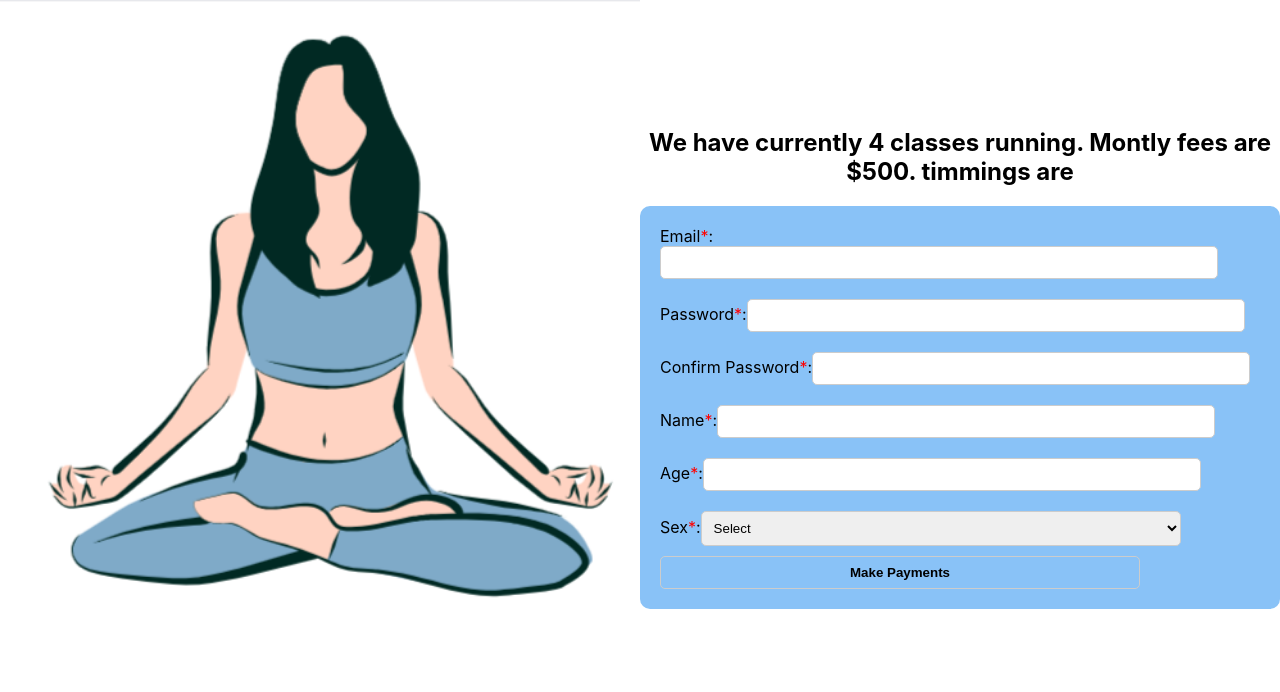
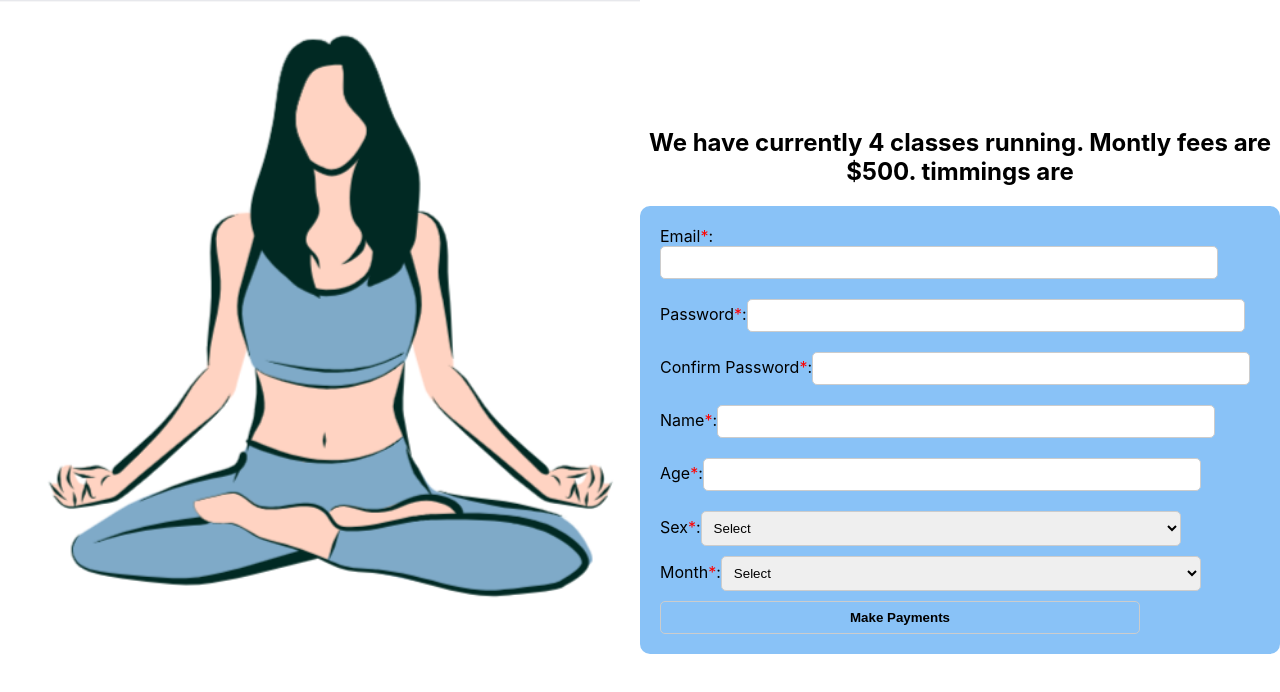
Before and after one commit to Jayabrata18/yoga-class-website, a React (Create React App) app in the folder client/: page /registration in a window 1280 px wide. Both pictures are taken after a click on the element "6 - 7 AM". Shown: the top 692 px of the page. Built offline with nearby package versions, Linux system fonts and the light colour scheme.

Commit message:
month added

```diff
--- a/client/src/pages/Login.js
+++ b/client/src/pages/Login.js
@@ -7,6 +7,8 @@ const Login = () => {
   const [password, setPassword] = useState("");
   const [loginMessage, setLoginMessage] = useState("");
   const [userSlot, setUserSlot] = useState("");
+  const [userMonth, setUserMonth] = useState("");
+
   axios.defaults.withCredentials = true;
 
   const timeSlotMapper = (slot) => {
@@ -34,13 +36,16 @@ const Login = () => {
         { email, password }
       );
 
-      const { success, slot } = response.data;
+      const { success, slot, month } = response.data;
 
       if (success) {
         setLoginMessage("Login successful!");
         setUserSlot(
-          `You have registered for the ${timeSlotMapper(slot)} slot.\nYou can only change your slot in the next billing month.`
+          `You have registered for the ${timeSlotMapper(
+            slot
+          )} slot.\nYou can only change your slot in the next billing month.`
         );
+        setUserMonth(`You are in the ${month} billing month.`);
       } else {
         setLoginMessage("Invalid email or password.");
       }
@@ -70,10 +75,13 @@ const Login = () => {
             onChange={(e) => setPassword(e.target.value)}
           />
         </div>
-        <button className="login-button"type="submit">Login</button>
+        <button className="login-button" type="submit">
+          Login
+        </button>
       </form>
       {loginMessage && <p>{loginMessage}</p>}
       {userSlot && <p>{userSlot}</p>}
+      {userMonth && <p>{userMonth}</p>}
     </div>
   );
 };
--- a/client/src/pages/Registration.js
+++ b/client/src/pages/Registration.js
@@ -21,6 +21,7 @@ const Registration = () => {
     age: "",
     sex: "",
     slot: "",
+    month: "",
   });
 
   const [errors, setErrors] = useState({});
@@ -68,6 +69,7 @@ const Registration = () => {
       age: "",
       sex: "",
       slot: "",
+      month: "",
     });
     // setSelectedSlot(null);
     // setShowForm(false);
@@ -287,6 +289,49 @@ const Registration = () => {
                       </p>
                     )}
                   </div>
+                  <div>
+                    <label>
+                      Month<span style={{ color: "red" }}>*</span>:
+                      <select
+                        name="month"
+                        value={formData.month}
+                        onChange={handleChange}
+                        style={{
+                          width: "80%",
+                          padding: "8px",
+                          borderRadius: "5px",
+                          border: "1px solid #ccc",
+                          marginTop: "10px",
+                        }}
+                      >
+                        <option value="">Select</option>
+                        <option value="January">January</option>
+                        <option value="February">February</option>
+                        <option value="March">March</option>
+                        <option value="April">April</option>
+                        <option value="May">May</option>
+                        <option value="June">June</option>
+                        <option value="July">July</option>
+                        <option value="August">August</option>
+                        <option value="September">September</option>
+                        <option value="October">October</option>
+                        <option value="November">November</option>
+                        <option value="December">December</option>
+                      </select>
+                    </label>
+                    {errors.month && (
+                      <p
+                        style={{
+                          color: "red",
+                          fontSize: "12px",
+                          margin: "5px 0 0 0",
+                        }}
+                      >
+                        {errors.month}
+                      </p>
+                    )}
+                  </div>
+
                   <div className="button-payment">
                     <button
                       type="submit"
```
Also changed, not shown: 1 other file (tests, documents, lock files or other folders).
